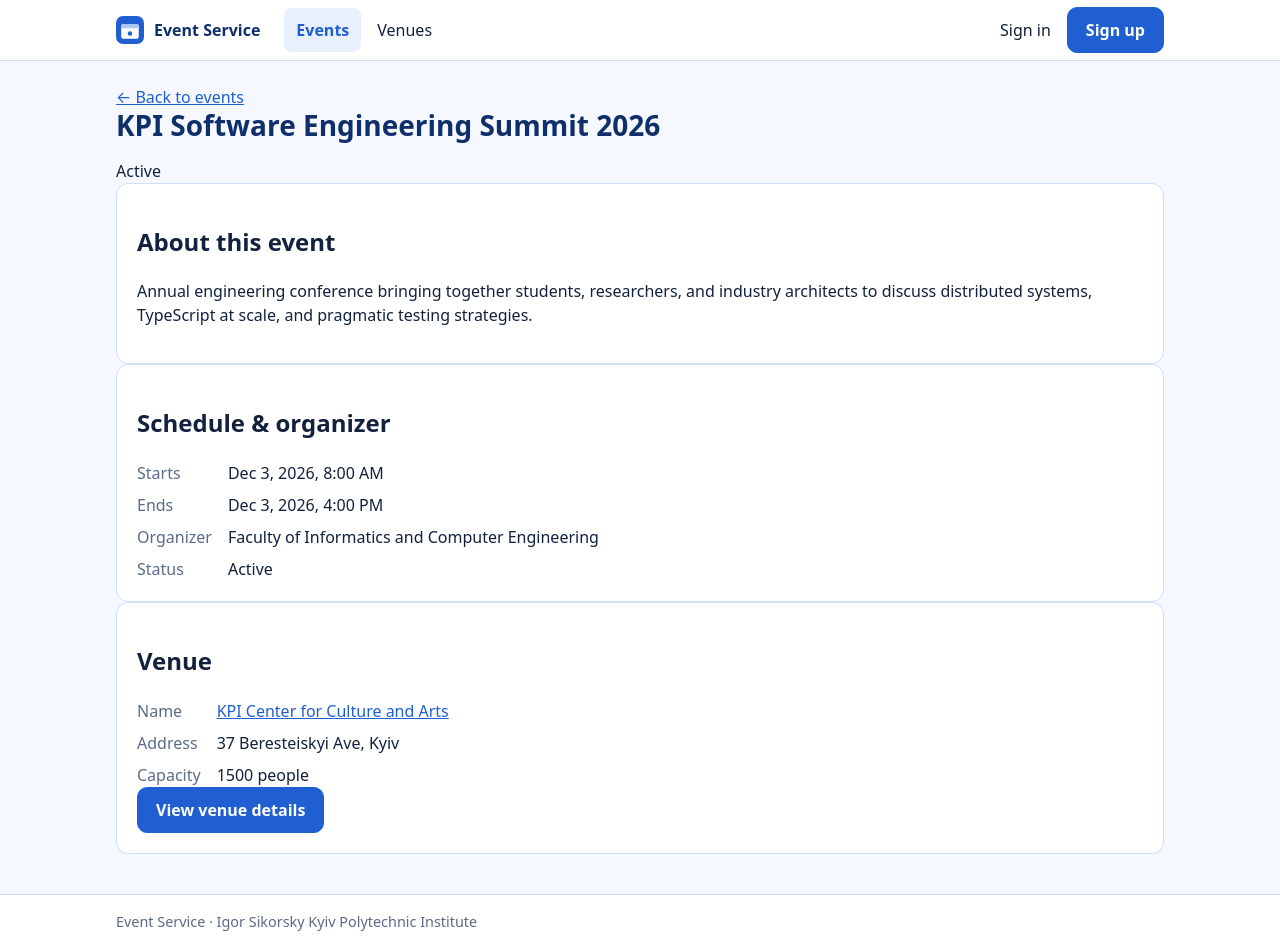
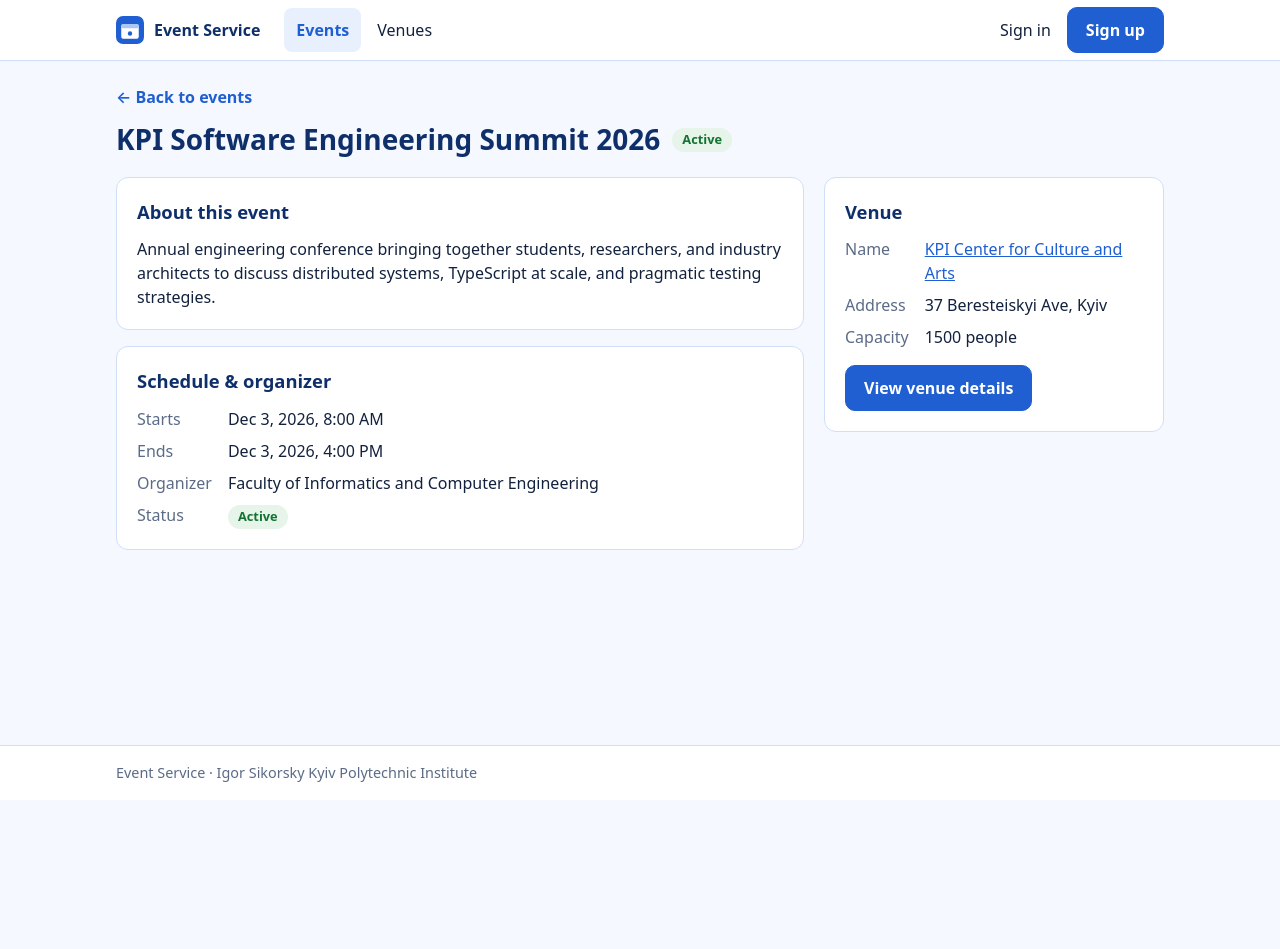
Before and after one commit to Fererra/events, a React (Vite) app in the folder frontend/: page /events/1 in a window 1280 px wide. After the commit the page ends 800 px from the top, so only its background shows below. Built offline with nearby package versions, Linux system fonts and the light colour scheme; no server answers.

Commit message:
feat(ES-31): add styles

```diff
--- a/frontend/src/shared/styles/global.css
+++ b/frontend/src/shared/styles/global.css
@@ -374,6 +374,271 @@ svg {
   padding: 16px 0;
 }
 
+.page-header {
+  margin-bottom: 20px;
+}
+.page-header h1 {
+  margin-bottom: 6px;
+}
+.page-header p {
+  margin: 0;
+}
+
+.back-link {
+  display: inline-flex;
+  align-items: center;
+  gap: 6px;
+  font-weight: 600;
+  text-decoration: none;
+  margin-bottom: 14px;
+}
+.back-link:hover {
+  text-decoration: underline;
+}
+
+.entity-grid {
+  display: grid;
+  grid-template-columns: 1fr;
+  gap: 16px;
+}
+@media (min-width: 680px) {
+  .entity-grid {
+    grid-template-columns: repeat(2, minmax(0, 1fr));
+  }
+}
+
+.entity-card {
+  display: flex;
+  flex-direction: column;
+  gap: 12px;
+  min-width: 0;
+  transition:
+    border-color 0.15s,
+    box-shadow 0.15s;
+}
+.entity-card:hover {
+  border-color: var(--blue-600);
+  box-shadow: 0 6px 18px rgba(15, 47, 107, 0.08);
+}
+.entity-card__head {
+  display: flex;
+  align-items: flex-start;
+  justify-content: space-between;
+  gap: 10px;
+  flex-wrap: wrap;
+}
+.entity-card__title {
+  margin: 0;
+  font-size: 1.15rem;
+  line-height: 1.3;
+  color: var(--blue-900);
+  min-width: 0;
+  overflow-wrap: break-word;
+}
+.entity-card__title a {
+  color: inherit;
+  text-decoration: none;
+}
+.entity-card__title a:hover {
+  color: var(--blue-700);
+  text-decoration: underline;
+}
+.entity-card__meta {
+  display: grid;
+  gap: 6px;
+  margin: 0;
+  font-size: 0.92rem;
+}
+.entity-card__meta > div {
+  display: grid;
+  grid-template-columns: 84px minmax(0, 1fr);
+  gap: 8px;
+}
+.entity-card__meta dt {
+  color: var(--muted);
+  font-weight: 600;
+}
+.entity-card__meta dd {
+  margin: 0;
+  min-width: 0;
+  overflow-wrap: break-word;
+}
+.entity-card__sub {
+  color: var(--muted);
+}
+.entity-card__desc {
+  margin: 0;
+  color: var(--muted);
+  font-size: 0.94rem;
+  display: -webkit-box;
+  -webkit-line-clamp: 2;
+  -webkit-box-orient: vertical;
+  overflow: hidden;
+}
+.entity-card__footer {
+  margin-top: auto;
+  padding-top: 4px;
+}
+
+.badge {
+  display: inline-flex;
+  align-items: center;
+  padding: 3px 10px;
+  border-radius: 999px;
+  font-size: 0.8rem;
+  font-weight: 600;
+  line-height: 1.4;
+  white-space: nowrap;
+}
+.badge--active {
+  background: #e6f4ea;
+  color: #137333;
+}
+.badge--planning {
+  background: var(--blue-100);
+  color: var(--blue-900);
+}
+.badge--draft {
+  background: #f1f3f5;
+  color: #495057;
+}
+.badge--finished {
+  background: #eef2f7;
+  color: var(--muted);
+}
+.badge--cancelled {
+  background: var(--danger-bg);
+  color: var(--danger);
+}
+.badge--neutral {
+  background: var(--blue-50);
+  border: 1px solid var(--blue-200);
+  color: var(--blue-900);
+}
+
+.detail-header {
+  display: flex;
+  flex-wrap: wrap;
+  align-items: center;
+  gap: 12px;
+  margin-bottom: 20px;
+}
+.detail-header h1 {
+  margin: 0;
+  overflow-wrap: break-word;
+}
+.detail-layout {
+  display: grid;
+  grid-template-columns: 1fr;
+  gap: 20px;
+  align-items: start;
+}
+@media (min-width: 820px) {
+  .detail-layout {
+    grid-template-columns: minmax(0, 1fr) 340px;
+  }
+}
+.detail-stack {
+  display: flex;
+  flex-direction: column;
+  gap: 16px;
+  min-width: 0;
+}
+.detail-section {
+  min-width: 0;
+}
+.detail-section h2 {
+  margin: 0 0 12px;
+  font-size: 1.15rem;
+  color: var(--blue-900);
+}
+.detail-description {
+  margin: 0;
+  white-space: pre-line;
+  overflow-wrap: break-word;
+}
+.detail-actions {
+  margin-top: 16px;
+}
+
+.venue-events-list {
+  display: flex;
+  flex-direction: column;
+  gap: 12px;
+}
+.venue-event-item {
+  display: flex;
+  flex-direction: column;
+  gap: 6px;
+}
+.venue-event-item__meta {
+  margin: 0;
+  font-size: 0.92rem;
+  color: var(--muted);
+}
+
+.pagination {
+  display: flex;
+  flex-wrap: wrap;
+  align-items: center;
+  justify-content: space-between;
+  gap: 12px;
+  margin-top: 24px;
+}
+.pagination__info {
+  margin: 0;
+  font-size: 0.92rem;
+  color: var(--muted);
+}
+.pagination__controls {
+  display: flex;
+  flex-wrap: wrap;
+  align-items: center;
+  gap: 6px;
+}
+.pagination__btn {
+  display: inline-flex;
+  align-items: center;
+  justify-content: center;
+  min-width: 40px;
+  min-height: 40px;
+  padding: 0 12px;
+  font: inherit;
+  font-size: 0.92rem;
+  font-weight: 600;
+  color: var(--text);
+  background: #fff;
+  border: 1px solid var(--blue-200);
+  border-radius: 10px;
+  cursor: pointer;
+  transition:
+    background-color 0.15s,
+    border-color 0.15s,
+    color 0.15s;
+}
+.pagination__btn:hover:not(:disabled) {
+  background: var(--blue-100);
+  border-color: var(--blue-600);
+}
+.pagination__btn:disabled {
+  opacity: 0.5;
+  cursor: default;
+}
+.pagination__btn--active {
+  color: #fff;
+  background: var(--blue-700);
+  border-color: var(--blue-700);
+}
+.pagination__btn--active:hover:not(:disabled) {
+  color: #fff;
+  background: var(--blue-900);
+  border-color: var(--blue-900);
+}
+.pagination__ellipsis {
+  padding: 0 4px;
+  color: var(--muted);
+}
+
 @media (prefers-reduced-motion: reduce) {
   * {
     transition: none !important;
```
